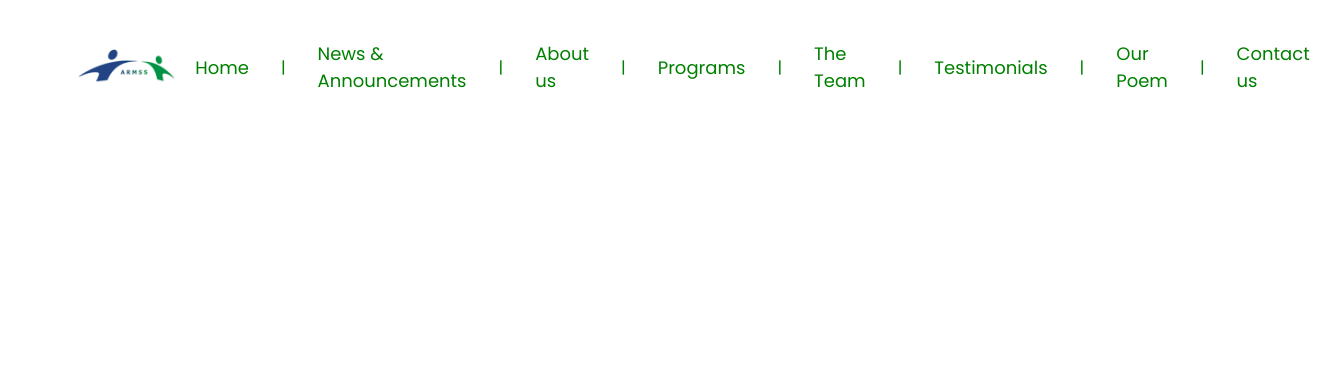
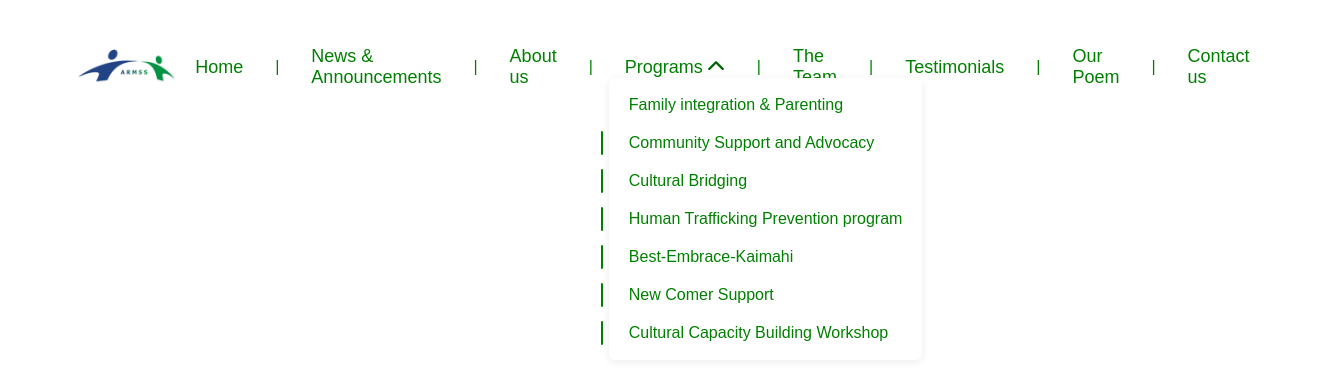
Before and after one commit to eric-mokuma/ARMSS-upgrade, a React (Vite) app: page / in a window 1280 px wide. Both pictures are taken after a click on the link "Programs". Shown: the top 380 px of the page, 1326 px wide, since content can reach past the window. Built offline with nearby package versions, Linux system fonts and the light colour scheme.

Commit message:
arrow added in Programs link

```diff
--- a/index.html
+++ b/index.html
@@ -10,6 +10,11 @@
     />
     <meta name="viewport" content="width=device-width, initial-scale=1.0" />
     <title>Aotearoa Refugee and Migrant Support Services (ARMSS)</title>
+    <!-- Font Awesome CDN for icons -->
+    <link
+      rel="stylesheet"
+      href="https://cdnjs.cloudflare.com/ajax/libs/font-awesome/6.4.0/css/all.min.css"
+    />
   </head>
   <body>
     <div id="root"></div>
--- a/src/App.tsx
+++ b/src/App.tsx
@@ -1,8 +1,20 @@
 import './index.css'
+import { useState } from 'react'
 
 const App = () => {
-  // This is a simple React component that renders a header with a logo and navigation links.
-  // The header contains a logo and a navigation bar with several links.
+  const [dropdownOpen, setDropdownOpen] = useState(false)
+
+  // Toggle dropdown visibility
+  const handleDropdownToggle = (e: React.MouseEvent) => {
+    e.preventDefault()
+    setDropdownOpen((open) => !open)
+  }
+
+  // Close dropdown when a menu item is clicked
+  const handleMenuClick = () => {
+    setDropdownOpen(false)
+  }
+
   return (
     <header className="header">
       <div className="logo">
@@ -22,7 +34,51 @@ const App = () => {
         <span style={{ color: 'green' }}>|</span>
         <a href="#">About us</a>
         <span style={{ color: 'green' }}>|</span>
-        <a href="#">Programs</a>
+        <div className="dropdown">
+          <a
+            href="#"
+            className="dropdown-toggle"
+            onClick={handleDropdownToggle}
+            aria-expanded={dropdownOpen}
+            aria-haspopup="true"
+          >
+            Programs{' '}
+            <i
+              className="fa-solid fa-chevron-down"
+              style={{
+                marginLeft: 4,
+                transition: 'transform 0.2s',
+                transform: dropdownOpen ? 'rotate(180deg)' : 'none',
+              }}
+            ></i>
+          </a>
+          <div
+            className="dropdown-menu"
+            style={{ display: dropdownOpen ? 'flex' : 'none' }}
+          >
+            <a href="#" onClick={handleMenuClick}>
+              Family integration & Parenting
+            </a>
+            <a href="#" onClick={handleMenuClick}>
+              Community Support and Advocacy
+            </a>
+            <a href="#" onClick={handleMenuClick}>
+              Cultural Bridging
+            </a>
+            <a href="#" onClick={handleMenuClick}>
+              Human Trafficking Prevention program
+            </a>
+            <a href="#" onClick={handleMenuClick}>
+              Best-Embrace-Kaimahi
+            </a>
+            <a href="#" onClick={handleMenuClick}>
+              New Comer Support
+            </a>
+            <a href="#" onClick={handleMenuClick}>
+              Cultural Capacity Building Workshop
+            </a>
+          </div>
+        </div>
         <span style={{ color: 'green' }}>|</span>
         <a href="#">The Team</a>
         <span style={{ color: 'green' }}>|</span>
--- a/src/index.css
+++ b/src/index.css
@@ -123,6 +123,94 @@ a {
   color: green;
 }
 
+/* Dropdown menu styles for Programs navigation */
+.dropdown {
+  position: relative;
+  display: inline-block;
+}
+
+.dropdown-toggle {
+  cursor: pointer;
+  display: flex;
+  align-items: center;
+  color: green;
+  font-size: 18px;
+  padding: 0 16px;
+  background: none;
+  border: none;
+}
+
+.dropdown-menu {
+  display: none;
+  position: absolute;
+  left: 0;
+  top: 100%;
+  min-width: 220px;
+  background: #fff;
+  box-shadow: 0 2px 8px rgba(0,0,0,0.08);
+  border-radius: 6px;
+  z-index: 1000;
+  flex-direction: column;
+  padding: 0.5rem 0;
+}
+
+.dropdown-menu a {
+  color: green;
+  padding: 10px 20px;
+  font-size: 16px;
+  text-align: left;
+  white-space: nowrap;
+  display: block;
+  transition: background 0.2s;
+}
+
+.dropdown-menu a:hover {
+  background: #f0f8f0;
+}
+
+.dropdown:hover .dropdown-menu,
+.dropdown:focus-within .dropdown-menu {
+  display: flex;
+}
+
+/* Dropdown arrow effect for Programs */
+.dropdown-toggle span {
+  transition: transform 0.2s;
+}
+
+/* Rotate arrow when dropdown is open (on hover/focus) */
+.dropdown:hover .dropdown-toggle span,
+.dropdown:focus-within .dropdown-toggle span {
+  transform: rotate(180deg);
+}
+
+/* Dropdown arrow effect for Programs (Font Awesome chevron-down) */
+.dropdown-toggle .fa-chevron-down {
+  transition: transform 0.2s, color 0.2s;
+}
+
+/* Rotate and color arrow when dropdown is open (on hover/focus) */
+.dropdown:hover .dropdown-toggle .fa-chevron-down,
+.dropdown:focus-within .dropdown-toggle .fa-chevron-down {
+  transform: rotate(180deg);
+  color: #006400;
+}
+
+/* Responsive adjustments for dropdown */
+@media (max-width: 768px) {
+  .dropdown-menu {
+    position: static;
+    min-width: 100%;
+    box-shadow: none;
+    border-radius: 0;
+    padding: 0;
+  }
+  .dropdown-menu a {
+    padding: 10px 10px;
+    font-size: 15px;
+  }
+}
+
 /*
   Responsive styles for tablets (≤1024px):
   - Reduce header padding
```
